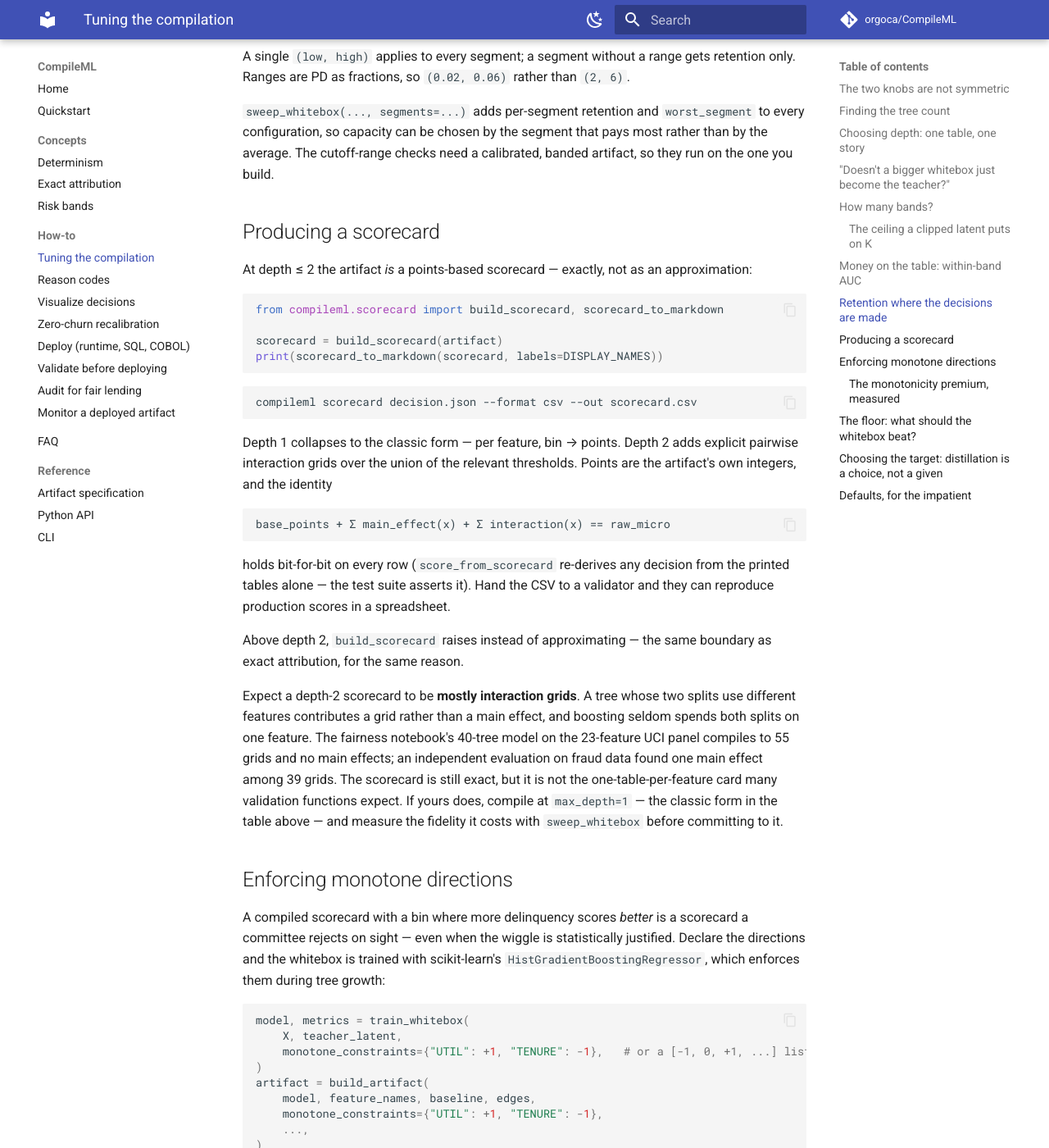
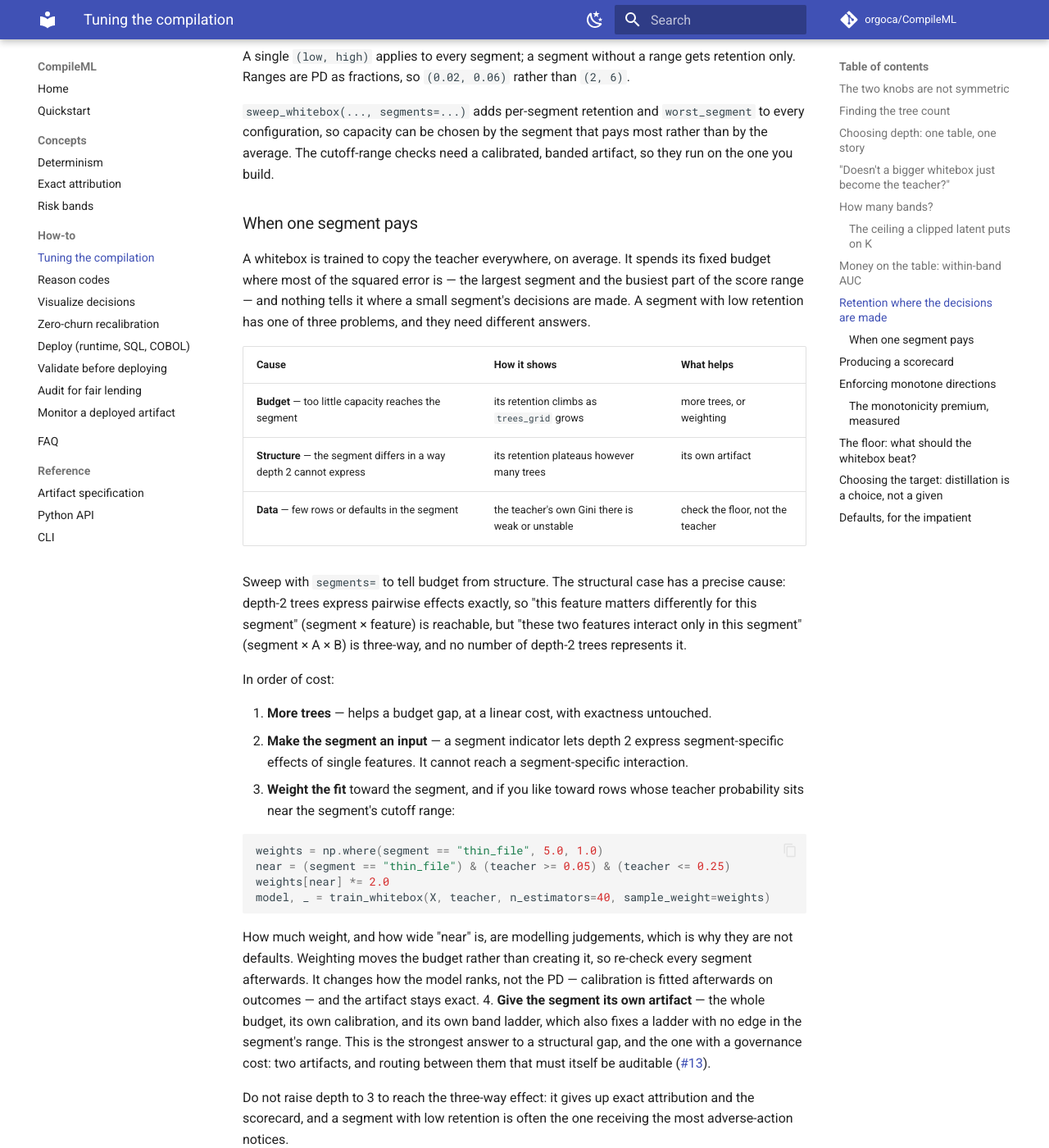
Before and after one commit to orgoca/CompileML, an MkDocs documentation site: the page built from docs/howto/tuning.md, in a window 1280 px wide and 1400 px high, scrolled down 4866 px. Shown: the whole window at 82% size. Built offline with MkDocs 1.6.1 and Material for MkDocs 9.7.7, drawn with Linux system fonts in a browser that asks for light colours; comment, search, counter and statistics services are not loaded; some of the changed text lies outside the part shown.

Commit message:
Let a whitebox's budget be directed toward a segment
train_whitebox and sweep_whitebox accept sample_weight. A whitebox has a
fixed budget and, unweighted, spends it where most of the squared error is:
the largest segment and the busiest part of the score range. Weighting a
segment, or rows near its cutoff range, moves that budget; other segments
pay, which retention_by_segment shows. Calibration is fitted afterwards on
outcomes, so weighting changes the ranking, not the PD, and weighted
artifacts stay exact.

The tuning guide separates what weighting fixes from what it cannot. On
synthetic data, a starved 10% segment driven by its own features rose from
10.1% to 87.3% retention while the other segment fell from 97.8% to 91.3%.
A segment-only interaction is three-way and beyond depth 2: weighting moved
it from 73.0% to 75.9%, and a separate artifact reached 79.3%. The guide
orders the levers (trees, a segment indicator, weighting, an own artifact)
and says why raising depth is the wrong one.

retention_by_segment now refuses cutoff ranges on an artifact with no
calibration table, whose emitted PD is only its raw score rescaled.

````diff
--- a/docs/howto/tuning.md
+++ b/docs/howto/tuning.md
@@ -226,6 +226,74 @@ retention only. Ranges are PD as fractions, so `(0.02, 0.06)` rather than
 segment that pays most rather than by the average. The cutoff-range checks
 need a calibrated, banded artifact, so they run on the one you build.
 
+### When one segment pays
+
+A whitebox is trained to copy the teacher everywhere, on average. It spends
+its fixed budget where most of the squared error is — the largest segment and
+the busiest part of the score range — and nothing tells it where a small
+segment's decisions are made. A segment with low retention has one of three
+problems, and they need different answers.
+
+| Cause | How it shows | What helps |
+|---|---|---|
+| **Budget** — too little capacity reaches the segment | its retention climbs as `trees_grid` grows | more trees, or weighting |
+| **Structure** — the segment differs in a way depth 2 cannot express | its retention plateaus however many trees | its own artifact |
+| **Data** — few rows or defaults in the segment | the teacher's own Gini there is weak or unstable | check the floor, not the teacher |
+
+Sweep with `segments=` to tell budget from structure. The structural case has a
+precise cause: depth-2 trees express pairwise effects exactly, so "this
+feature matters differently for this segment" (segment × feature) is
+reachable, but "these two features interact only in this segment"
+(segment × A × B) is three-way, and no number of depth-2 trees represents it.
+
+In order of cost:
+
+1. **More trees** — helps a budget gap, at a linear cost, with exactness
+   untouched.
+2. **Make the segment an input** — a segment indicator lets depth 2 express
+   segment-specific effects of single features. It cannot reach a
+   segment-specific interaction.
+3. **Weight the fit** toward the segment, and if you like toward rows whose
+   teacher probability sits near the segment's cutoff range:
+
+   ```python
+   weights = np.where(segment == "thin_file", 5.0, 1.0)
+   near = (segment == "thin_file") & (teacher >= 0.05) & (teacher <= 0.25)
+   weights[near] *= 2.0
+   model, _ = train_whitebox(X, teacher, n_estimators=40, sample_weight=weights)
+   ```
+
+   How much weight, and how wide "near" is, are modelling judgements, which is
+   why they are not defaults. Weighting moves the budget rather than creating
+   it, so re-check every segment afterwards. It changes how the model ranks,
+   not the PD — calibration is fitted afterwards on outcomes — and the
+   artifact stays exact.
+4. **Give the segment its own artifact** — the whole budget, its own
+   calibration, and its own band ladder, which also fixes a ladder with no edge
+   in the segment's range. This is the strongest answer to a structural gap,
+   and the one with a governance cost: two artifacts, and routing between them
+   that must itself be auditable
+   ([#13](https://github.com/orgoca/CompileML/issues/13)).
+
+Do not raise depth to 3 to reach the three-way effect: it gives up exact
+attribution and the scorecard, and a segment with low retention is often the
+one receiving the most adverse-action notices.
+
+What the levers did on synthetic data built for each case (a 10% segment,
+depth 2, holdout retention of the small segment):
+
+| Gap | Unweighted | Segment weighted ×5 | Own artifact |
+|---|---:|---:|---:|
+| Budget — the segment has its own drivers | 10.1% | 87.3%, while the other segment fell from 97.8% to 91.3% | — |
+| Structure — a segment-only interaction | 73.0% | 75.9% | 79.3% |
+
+Weighting rescued a starved segment and charged the rest for it; it barely
+moved a structural gap, where a separate artifact did better. Finally, low
+retention is relative to the teacher. If a plain logistic regression matches
+the teacher on that segment (`reference=`), the gap is not compression, and a
+scorecard base with a residual correction
+([#39](https://github.com/orgoca/CompileML/issues/39)) is the better lever.
+
 ## Producing a scorecard
 
 At depth ≤ 2 the artifact *is* a points-based scorecard — exactly, not as an
````
Also changed, not shown: CHANGELOG.md (+10 -0 lines), 4 other files.
